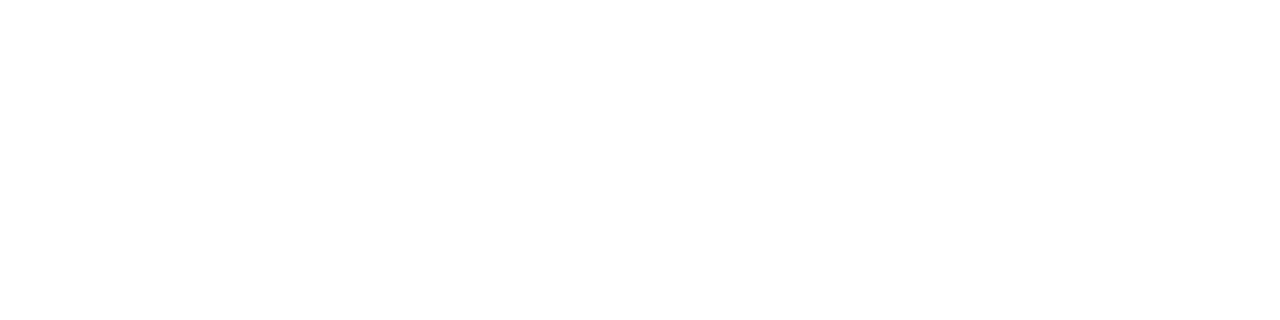
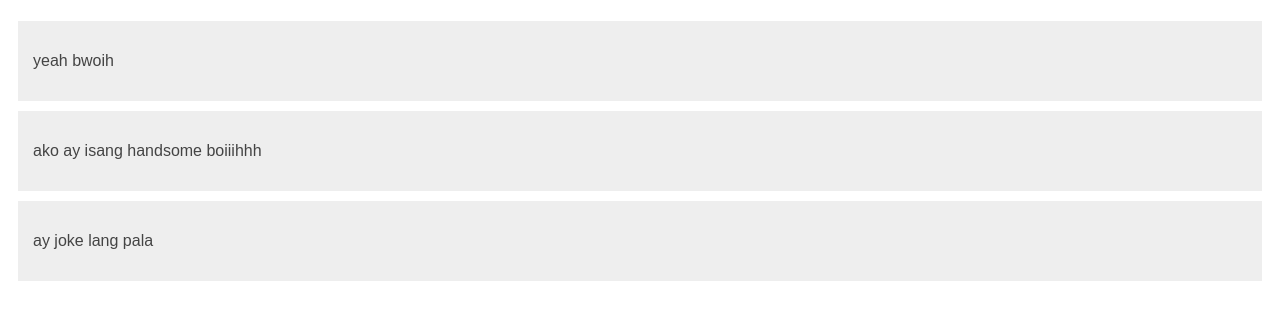
Before and after one commit to leeyamdraketaluyan-crypto/webtech, a plain HTML site: page css-laboratory/lab2.html in a window 1280 px wide. Drawn offline with Linux system fonts and the light colour scheme.

Commit message:
4rth commit

```diff
--- /dev/null
+++ b/css-laboratory/lab 2_style.css
@@ -0,0 +1,17 @@
+body {
+    font-family: Arial, Helvetica, sans-serif;
+}
+h1 {
+    color: navy;
+}
+#title {
+    text-align: center;
+}
+.card {
+    background-color: #eeeeee;
+    padding: 15px;
+    margin: 10px;
+}
+.card p {
+    color: #444444;
+}
--- a/css-laboratory/lab2.html
+++ b/css-laboratory/lab2.html
@@ -4,17 +4,18 @@
     <meta charset="UTF-8">
     <meta name="viewport" content="width=, initial-scale=1.0">
     <title>Document</title>
+    <link rel="stylesheet" href="lab 2_style.css">
 </head>
 <body>
-    <h1></h1>
-    <div>
-        <p></p>
+    <h1 id="title"></h1>
+    <div class="card">
+        <p> yeah bwoih</p>
     </div>
-    <div>
-        <p></p>
+    <div class="card">
+        <p class="special"> ako ay isang handsome boiiihhh</p>
     </div>
-    <div>
-        <p></p>
+    <div class="card">
+        <p> ay joke lang pala</p>
     </div>
 </body>
 </html>
```
Also changed, not shown: css-laboratory/lab1.html (+1 -0 lines), css-laboratory/lab 1_style.css (renamed from css-laboratory/style.css).
